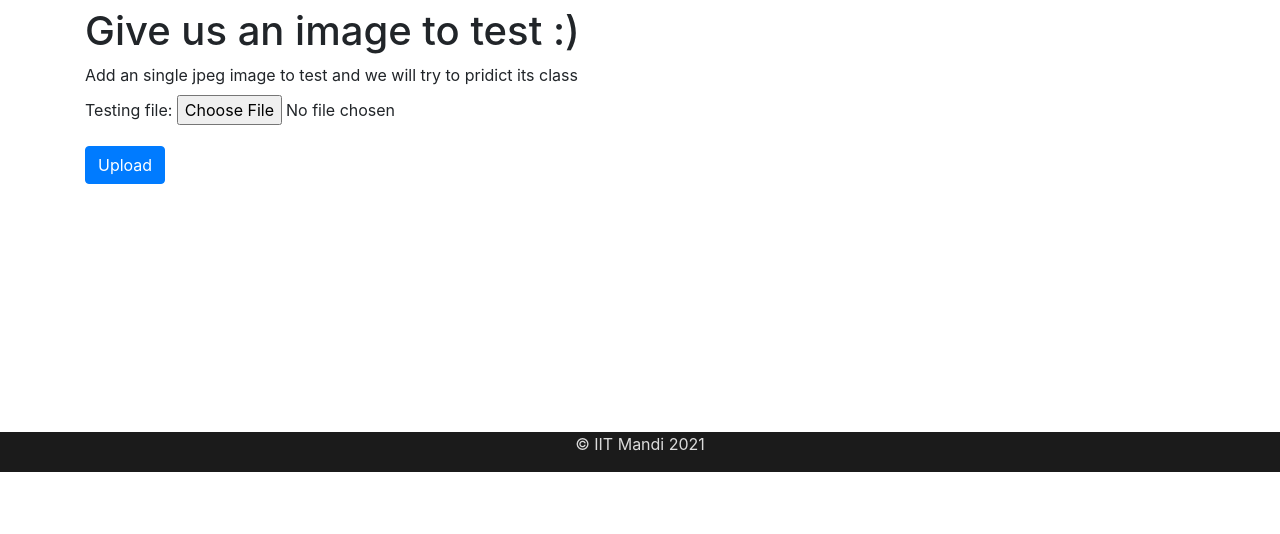
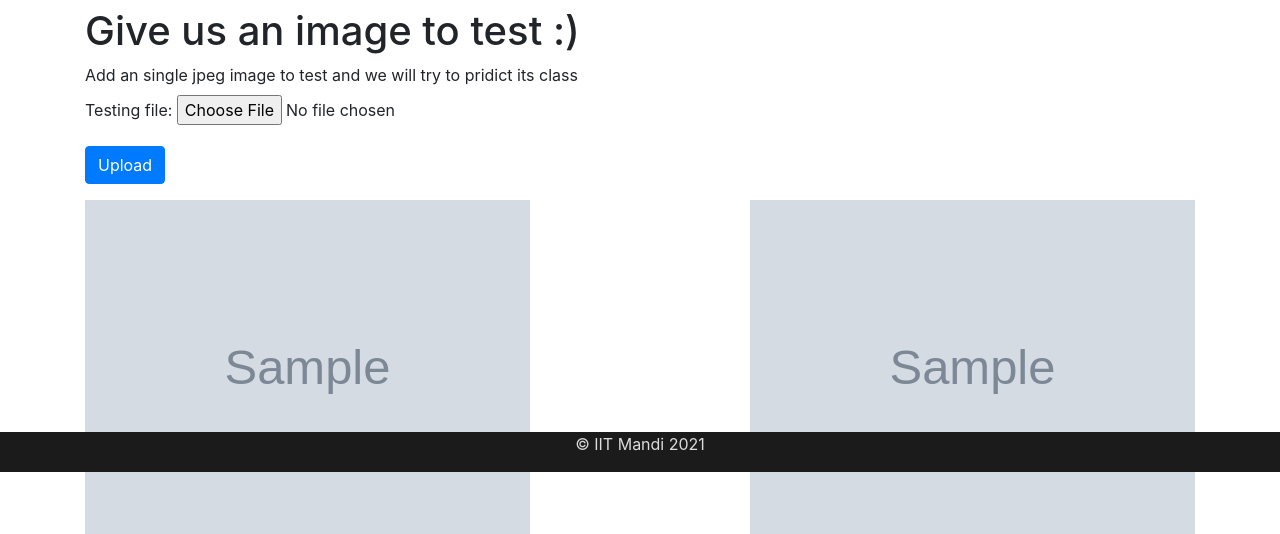
Before and after one commit to dipanshu231099/Inter-IIT-2020-Bosch-DS, a Django app: template classification/templates/addTrainingImage.html in a window 1280 px wide. Shown: the part 328-862 px from the top of the page. Before the commit the page ends 800 px from the top, so only its background shows below. Run offline with Django 3.2, Linux system fonts and the light colour scheme; tables that the repository leaves empty hold one stand-in row (values such as "Sample post"); the template is opened without the code that fills it: values that come from a table or form of the project are taken from there, most other values are stand-ins (such as "Sample title", 1, 10 or a date in 2020); grey boxes marked "Sample" are stand-in pictures; some libraries are stand-ins or nearby versions.

Commit message:
added a system to display image comparisions

```diff
--- a/classification/templates/addTrainingImage.html
+++ b/classification/templates/addTrainingImage.html
@@ -15,9 +15,7 @@
             <button type="submit" value='yes' name ="augmentation" class="btn btn-primary">Upload and specify augmentations</button>
         </form>
 
-    </div>
 
-    <div class="container">
         <h1>Give us an image to test :) </h1>
         <label> Add an single jpeg image to test and we will try to pridict its class</label>
         <form method="post" id="test" enctype="multipart/form-data">
@@ -27,6 +25,9 @@
             <button type="submit" class="btn btn-primary">Upload</button>
 
         </form>
+
+        {% include 'image_display_per_class.html' %}
     </div>
+
 </body>
 {% endblock content %}
--- /dev/null
+++ b/classification/templates/image_display_per_class.html
@@ -0,0 +1,15 @@
+{% load static %}
+
+<div class='row'>
+
+{% for image_pre, image_after in images %}
+    <div class='col-sm-5'>
+        <img src="{% static image_pre %}" style="width:100%;">
+    </div>
+    <div class = 'col-sm-2'></div>
+    <div class='col-sm-5'>
+        <img src="{% static image_after %}" style="width:100%">
+    </div>
+{% endfor %}
+
+</div>
--- a/inter_iit/settings.py
+++ b/inter_iit/settings.py
@@ -119,5 +119,8 @@ USE_TZ = True
 # https://docs.djangoproject.com/en/3.1/howto/static-files/
 
 STATIC_URL = '/static/'
+STATICFILES_DIRS = (
+    os.path.join(BASE_DIR, "static"),
+)
 MEDIA_ROOT =  os.path.join(BASE_DIR, 'media')
 MEDIA_URL = '/media/'
```
Also changed, not shown: classification/views.py (+0 -16 lines), 1 other file.
